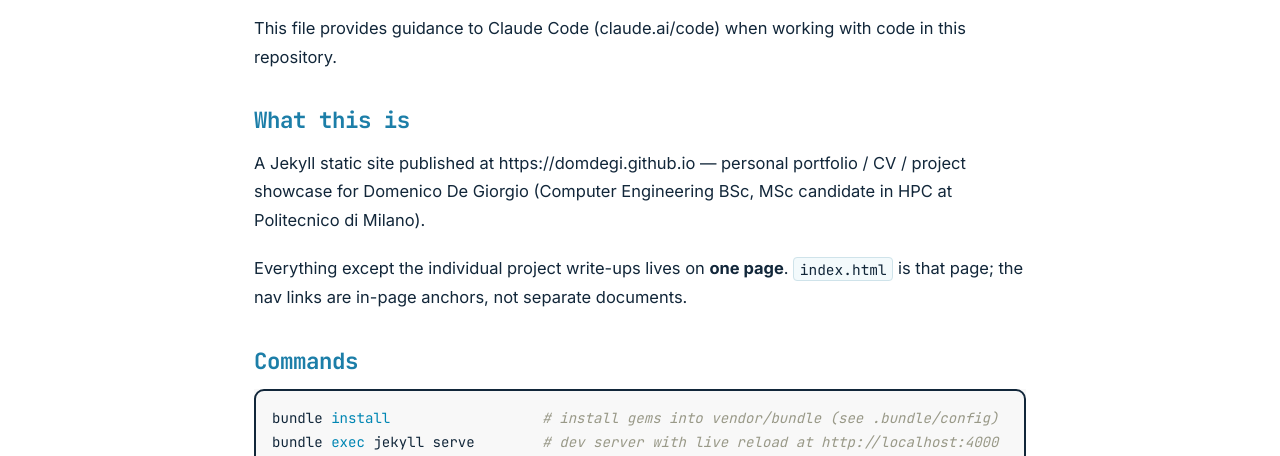
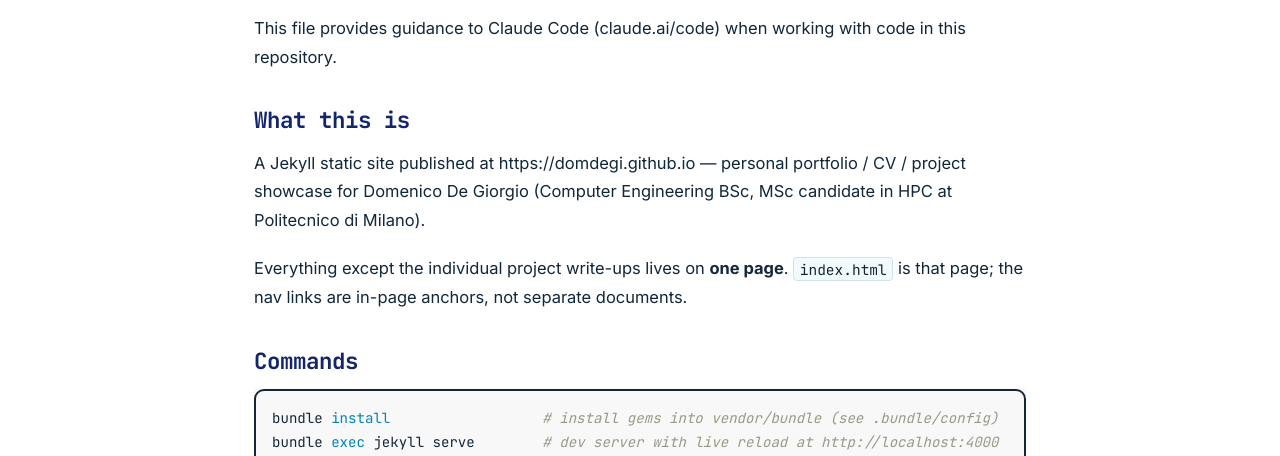
Before and after one commit to DomDegi/domdegi.github.io, a Jekyll site: the page built from CLAUDE.md, in a window 1280 px wide and 1400 px high. Shown: the part 333-789 px from the top of the window. Built offline with Jekyll 4.4.1, drawn with Linux system fonts in a browser that asks for light colours; our own code applies the rules of GitHub Pages for plain Markdown files; some of the changed text lies outside the part shown.

Commit message:
Build the CV from LaTeX in CI, try navy as the accent
Add the CV LaTeX source under cv/ and a workflow that compiles it and
commits the PDF to assets/docs/. The workflow builds nothing else: Pages
keeps running its own default Jekyll build, because a workflow that
deployed Pages would take over the build for the entire site.

The source is excluded from the Jekyll build so it is kept in the
repository without being served at /cv/cv.tex.

The CV carried the same wrong contact address as the GitHub profile,
domenico.degiorgio@icloud.com; corrected, and the published PDF is
rebuilt from the corrected source. Verified by extracting the text back
out of the PDF.

Swap the accent blue for navy to try it, with a lighter navy in the dark
theme where a true navy would be unreadable.

Co-Authored-By: Claude Opus 5 <noreply@anthropic.com>
Claude-Session: https://claude.ai/code/session_01WCARhjTm4Z9ZAweJDSffQC

```diff
--- a/_config.yml
+++ b/_config.yml
@@ -48,6 +48,10 @@ plugins:
 
 include:
   - _pages
+
+# LaTeX source for the CV: lives in the repo, compiled by CI, not published.
+exclude:
+  - cv
 #
 # Excluded items can be processed by explicitly listing the directories or
 # their entries' file path in the `include:` list.
--- a/assets/css/main.css
+++ b/assets/css/main.css
@@ -14,7 +14,7 @@
   --border: #12273a;
   --border-soft: #cfe3ea;
   --card-bg: #ffffff;
-  --accent: #1c7ea8;
+  --accent: #14256e;
   --accent-2: #ef7d57;
   --accent-3: #f2c14e;
   --accent-4: #5bbf8a;
@@ -46,7 +46,7 @@
   --border: #3c6579;
   --border-soft: #23404f;
   --card-bg: #162a38;
-  --accent: #79cde8;
+  --accent: #93a9f0;
   --accent-2: #f59b7c;
   --accent-3: #f2c14e;
   --accent-4: #77d3a4;
```
Also changed, not shown: CLAUDE.md (+3 -1 lines), .github/workflows/build-cv.yml (added), 3 other files.
